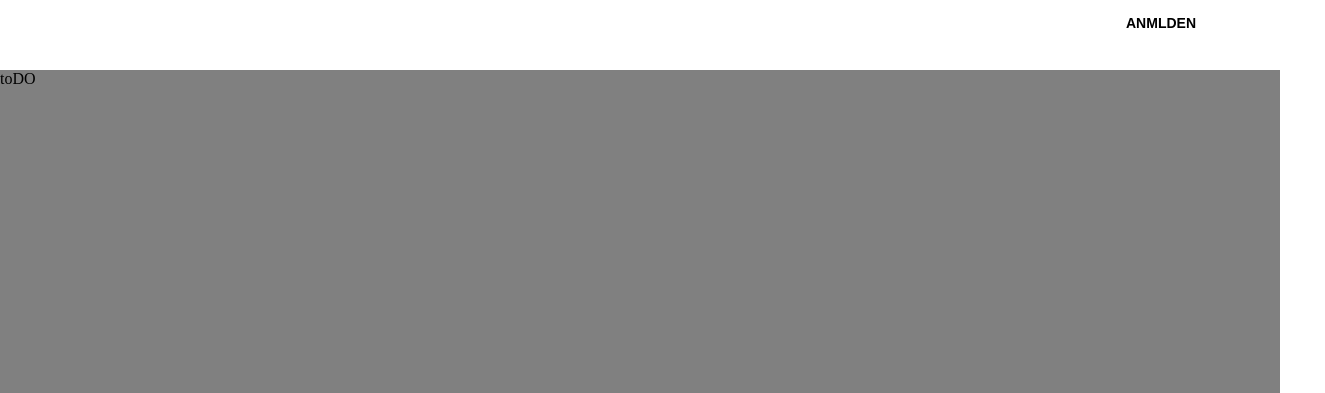
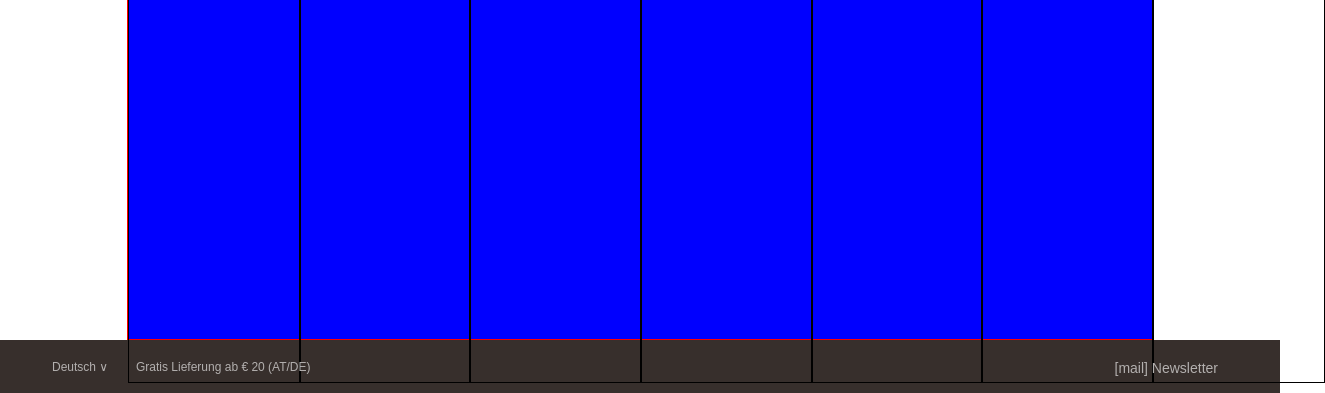
Before and after one commit to foreza/jhornig-clone, a plain HTML site: page index.html in a window 1280 px wide. Shown: the part 162-555 px from the top of the page, 1325 px wide, since content can reach past the window. Drawn offline with Linux system fonts and the light colour scheme.

Commit message:
Implement basic sliding for left(with lots of issues that need to be fixed" "

```diff
--- a/css/slider-styles.css
+++ b/css/slider-styles.css
@@ -1 +1,31 @@
-/* TODO */
+#test-slider {
+    height: 500px;
+    width: 80%;
+    background-color: blue;
+
+}
+
+
+.slider{
+    height: 100%;
+    position: relative;
+    display: block;
+    border: 1px solid red;
+    margin: 0 auto;
+    /* overflow: hidden; */
+
+}
+
+
+.slider-container{
+    height: 100%;
+}
+
+
+.slider-content{
+    font-size: 50px;
+    height: 100%;
+    position: absolute;
+    left: 0;
+    border: 1px solid black;
+}
--- a/index.html
+++ b/index.html
@@ -13,7 +13,62 @@
 </head>
 
 <body>
+
+
+
+
+
     <header>
+
+
+        <div id="test-slider" class="slider">
+
+                       <!-- Slider Controls -->
+                       <div class="slider-controller-content">
+                        <div class="button-left-zone">
+                            <button id="animate-left-temp">Left</button>
+                        </div>
+                        <div class="button-right-zone">
+                            <button>Right</button>
+                        </div>
+                    </div>
+            <!-- Slider Content -->
+            <div class="slider-container">
+
+                <div class="slider-content">A</div>
+                <div class="slider-content">B</div>
+                <div class="slider-content">C</div>
+                <div class="slider-content">D</div>
+                <div class="slider-content">E</div>
+                <div class="slider-content">F</div>
+                <div class="slider-content">A</div>
+                <div class="slider-content">B</div>
+                <div class="slider-content">C</div>
+                <div class="slider-content">D</div>
+                <div class="slider-content">E</div>
+                <div class="slider-content">F</div>
+                <div class="slider-content">A</div>
+                <div class="slider-content">B</div>
+                <div class="slider-content">C</div>
+                <div class="slider-content">D</div>
+                <div class="slider-content">E</div>
+                <div class="slider-content">F</div>
+                <div class="slider-content">A</div>
+                <div class="slider-content">B</div>
+                <div class="slider-content">C</div>
+                <div class="slider-content">D</div>
+                <div class="slider-content">E</div>
+                <div class="slider-content">F</div>
+
+
+            </div>
+
+
+
+
+        </div>
+
+
         <div>
             <div id="top-bar">
                 <ul id="top-bar-list">
--- a/js/script.js
+++ b/js/script.js
@@ -1,37 +1,154 @@
 
 
-// Slider implementation
-var imageSourceArray = [
-    "../images/JHornig-Caffe-Crema-Classico.jpg",
-    "../images/JHornig-Caffe-Crema-Classico.jpg",
-    "../images/JHornig-Caffe-Crema-Classico.jpg",
-    "../images/JHornig-Caffe-Crema-Classico.jpg",
-    "../images/JHornig-Caffe-Crema-Classico.jpg",
-    "../images/JHornig-Caffe-Crema-Classico.jpg",
-    "../images/JHornig-Caffe-Crema-Classico.jpg",
-    "../images/JHornig-Caffe-Crema-Classico.jpg",
-    "../images/JHornig-Caffe-Crema-Classico.jpg"
-]
+var refForSliderContainer;
+var refForSliderContent;
+
+var thisSliderID;
+var sliderIDArr = [];                  // Stores all the slider jquery id
+
+
+var sliderContentWidth;
+
+var sliderLeftIndex;
+var sliderRightIndex;
+
+
+
 
 $(document).ready(function () {
 
+    thisSliderID = "test-slider";
+
+
+    // Get the slider content
+    refForSliderContainer=  getSliderContainerForSliderWithID(thisSliderID);
+    refForSliderContent = getSliderContentForSliderWithID(thisSliderID);
+    console.log("Num of items in slider: " + refForSliderContent.length);
+
+   // Get the viewport size so we can use this later for our calculations
+
+    var viewPortWidth = refForSliderContainer.width();
+    console.log("Slider Max Width " + refForSliderContainer.width());
+
+    // Determine how many items should be in the display (assume 3 for testing)
+
+    var numToDisplay = 6;                 // Temp variable to control how many items are in the slider
+
+
+
+
+
+
+
+    sliderContentWidth = viewPortWidth / numToDisplay;
+
+    console.log("Content Max Width " + sliderContentWidth);
+
+
+    // Set an id for each slider and also set the width %
+    for (var i = 0; i < refForSliderContent.length; ++i){
+
+        var tSlideID = `${thisSliderID}-slide-${i+1}`;
+
+        $(refForSliderContent[i]).attr('id', tSlideID);
+        $(refForSliderContent[i]).css("width", `${sliderContentWidth}px`);
+        console.log("refForSliderContent set " + refForSliderContent[i].id);
+
+        sliderIDArr.push(tSlideID);
+    }
+
+    // Initialize the left / right indexes accordingly
+
+    sliderLeftIndex = 1;
+    sliderRightIndex = numToDisplay;
+
+
+    console.log(`sliderLeftIndex is ${sliderLeftIndex}`);
+    console.log(`sliderRightIndex is ${sliderRightIndex}`);
+
+    // Place the first 'X' amount of slides into the appropriate position based off of numToDisplay
+
+    // Remaining items should be sorted into a 'left' or 'right' overflow zone. We'll choose 'left'
+
+    // Calculate where the end zones should be (for our hidden left and right regions)
+
+      var leftHiddenRegion = viewPortWidth;
+      var rightHiddenRegion = -sliderContentWidth;
+
+    for (var i = 1; i < refForSliderContent.length; ++i){
+
+        if (i < numToDisplay){
+            $(refForSliderContent[i]).css("left", `${sliderContentWidth*i}px`);
+            console.log(`${refForSliderContent[i].id} set to ${sliderContentWidth*i}` );
+        } else {
+            // Can do either, we'll decide later
+            $(refForSliderContent[i]).css("left", `${leftHiddenRegion}px`);
+            // $(refForSliderContent[i]).css("left", `${rightHiddenRegion}px`);
+        }
+
+    }
+
+
+    $('#animate-left-temp').click( function(){
+        console.log('Animate left called');
+        slideLeftForSlider(thisSliderID)
+    });
 
 
 });
 
 
-/*
+function getSliderContainerForSliderWithID(sliderID){
+    return $(`#${sliderID} .slider-container`);
+}
 
-1 - perform an animation to move all DOM elements to the left a certain amount X
-2 - take the furthest left Y elements and pop them
-3 - as you pop an element, push it to the back of the array
-
-Should I be manipulating the entire row??
+function getSliderContentForSliderWithID(sliderID){
+    return $(`#${sliderID} .slider-container .slider-content`);
+}
 
 
-*/
-function slideLeft(){
+
+
+function slideLeftForSlider(sliderID){
+
+    // Track the current indexes for the slider (get the object)
+
+    for (var i = sliderLeftIndex; i <= sliderRightIndex+1; ++i){
+        $(`#${sliderID}-slide-${i}`).animate({
+            left: `-=${sliderContentWidth}`
+          }, 300, function() {
+
+              console.log(`moved: ${sliderID}-slide-${sliderLeftIndex}`);
+            // Animation complete.
+          });
+    }
+
+
+    sliderLeftIndex++;
+    sliderRightIndex++;
+
+
 
 
 
 }
+
+
+
+
+
+
+
+
+
+
+
+// Function to configure the slider
+// TODO: Extend and use this
+function configureSlider(sliderRef, numToDisplay){
+    var sliderObj = {
+        "numToDisplay" : 3,
+        "numToScroll" : 1,
+        "identifier" : "test-scroller"
+    }
+}
```
